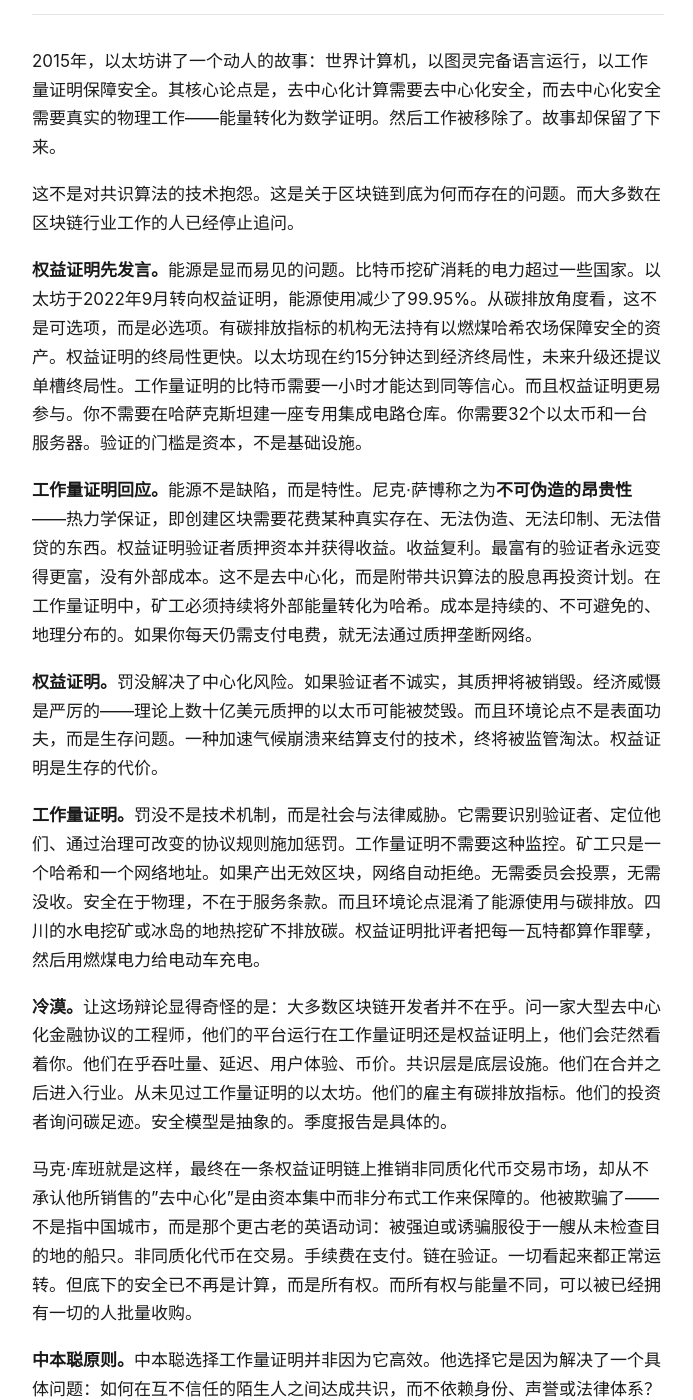
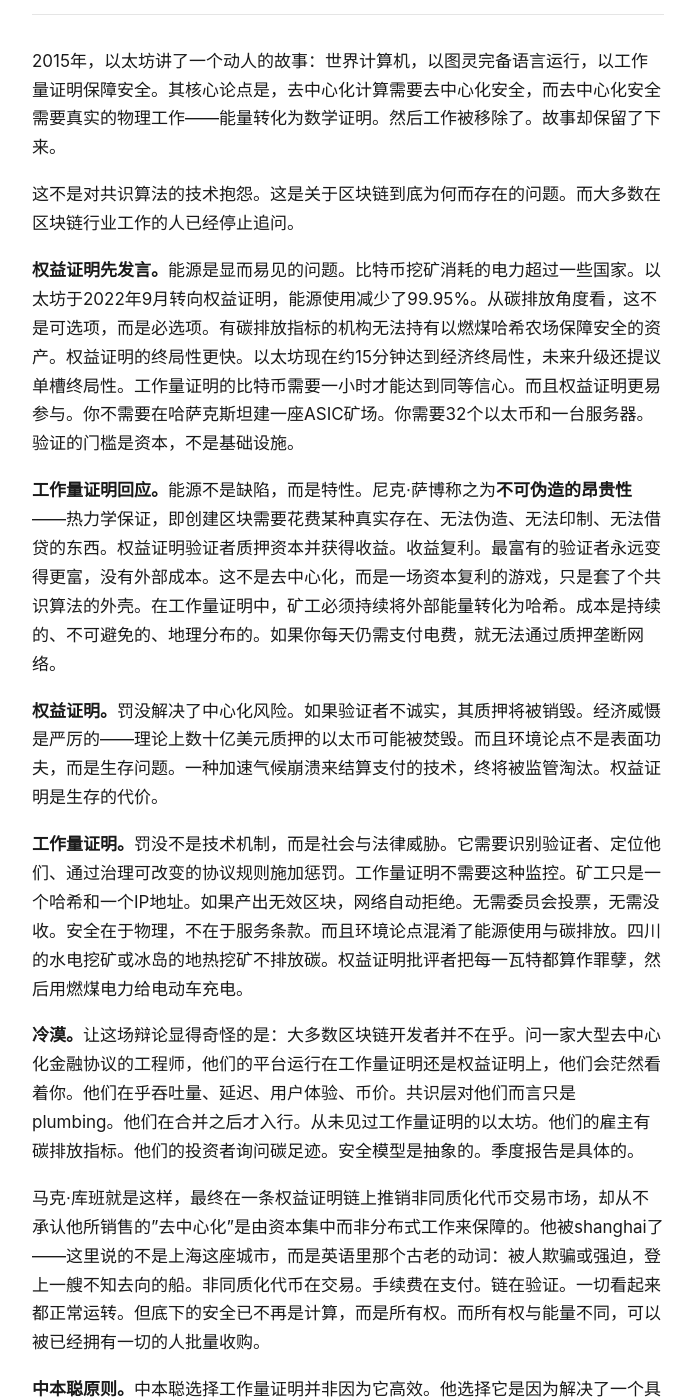
Before and after one commit to vfxowlsyvh/vfxowlsyvh.github.io, a Jekyll site: the page built from _posts/2026-05-21-pow-vs-pos-debate-zh.md, in a window 1280 px wide and 1400 px high, scrolled down 299 px. Shown: the whole window, without its empty margins (292-985 px from the left). Built offline with Jekyll 4.4.1, drawn with Linux system fonts in a browser that asks for light colours; some of the changed text lies outside the part shown.

Commit message:
Polish Chinese PoW vs PoS debate: localize awkward phrases, keep shanghai pun and English names

```diff
--- a/_posts/2026-05-21-pow-vs-pos-debate-zh.md
+++ b/_posts/2026-05-21-pow-vs-pos-debate-zh.md
@@ -10,17 +10,17 @@ lang: zh
 
 这不是对共识算法的技术抱怨。这是关于区块链到底为何而存在的问题。而大多数在区块链行业工作的人已经停止追问。
 
-**权益证明先发言。**能源是显而易见的问题。比特币挖矿消耗的电力超过一些国家。以太坊于2022年9月转向权益证明，能源使用减少了99.95%。从碳排放角度看，这不是可选项，而是必选项。有碳排放指标的机构无法持有以燃煤哈希农场保障安全的资产。权益证明的终局性更快。以太坊现在约15分钟达到经济终局性，未来升级还提议单槽终局性。工作量证明的比特币需要一小时才能达到同等信心。而且权益证明更易参与。你不需要在哈萨克斯坦建一座专用集成电路仓库。你需要32个以太币和一台服务器。验证的门槛是资本，不是基础设施。
+**权益证明先发言。**能源是显而易见的问题。比特币挖矿消耗的电力超过一些国家。以太坊于2022年9月转向权益证明，能源使用减少了99.95%。从碳排放角度看，这不是可选项，而是必选项。有碳排放指标的机构无法持有以燃煤哈希农场保障安全的资产。权益证明的终局性更快。以太坊现在约15分钟达到经济终局性，未来升级还提议单槽终局性。工作量证明的比特币需要一小时才能达到同等信心。而且权益证明更易参与。你不需要在哈萨克斯坦建一座ASIC矿场。你需要32个以太币和一台服务器。验证的门槛是资本，不是基础设施。
 
-**工作量证明回应。**能源不是缺陷，而是特性。尼克·萨博称之为**不可伪造的昂贵性**——热力学保证，即创建区块需要花费某种真实存在、无法伪造、无法印制、无法借贷的东西。权益证明验证者质押资本并获得收益。收益复利。最富有的验证者永远变得更富，没有外部成本。这不是去中心化，而是附带共识算法的股息再投资计划。在工作量证明中，矿工必须持续将外部能量转化为哈希。成本是持续的、不可避免的、地理分布的。如果你每天仍需支付电费，就无法通过质押垄断网络。
+**工作量证明回应。**能源不是缺陷，而是特性。尼克·萨博称之为**不可伪造的昂贵性**——热力学保证，即创建区块需要花费某种真实存在、无法伪造、无法印制、无法借贷的东西。权益证明验证者质押资本并获得收益。收益复利。最富有的验证者永远变得更富，没有外部成本。这不是去中心化，而是一场资本复利的游戏，只是套了个共识算法的外壳。在工作量证明中，矿工必须持续将外部能量转化为哈希。成本是持续的、不可避免的、地理分布的。如果你每天仍需支付电费，就无法通过质押垄断网络。
 
 **权益证明。**罚没解决了中心化风险。如果验证者不诚实，其质押将被销毁。经济威慑是严厉的——理论上数十亿美元质押的以太币可能被焚毁。而且环境论点不是表面功夫，而是生存问题。一种加速气候崩溃来结算支付的技术，终将被监管淘汰。权益证明是生存的代价。
 
-**工作量证明。**罚没不是技术机制，而是社会与法律威胁。它需要识别验证者、定位他们、通过治理可改变的协议规则施加惩罚。工作量证明不需要这种监控。矿工只是一个哈希和一个网络地址。如果产出无效区块，网络自动拒绝。无需委员会投票，无需没收。安全在于物理，不在于服务条款。而且环境论点混淆了能源使用与碳排放。四川的水电挖矿或冰岛的地热挖矿不排放碳。权益证明批评者把每一瓦特都算作罪孽，然后用燃煤电力给电动车充电。
+**工作量证明。**罚没不是技术机制，而是社会与法律威胁。它需要识别验证者、定位他们、通过治理可改变的协议规则施加惩罚。工作量证明不需要这种监控。矿工只是一个哈希和一个IP地址。如果产出无效区块，网络自动拒绝。无需委员会投票，无需没收。安全在于物理，不在于服务条款。而且环境论点混淆了能源使用与碳排放。四川的水电挖矿或冰岛的地热挖矿不排放碳。权益证明批评者把每一瓦特都算作罪孽，然后用燃煤电力给电动车充电。
 
-**冷漠。**让这场辩论显得奇怪的是：大多数区块链开发者并不在乎。问一家大型去中心化金融协议的工程师，他们的平台运行在工作量证明还是权益证明上，他们会茫然看着你。他们在乎吞吐量、延迟、用户体验、币价。共识层是底层设施。他们在合并之后进入行业。从未见过工作量证明的以太坊。他们的雇主有碳排放指标。他们的投资者询问碳足迹。安全模型是抽象的。季度报告是具体的。
+**冷漠。**让这场辩论显得奇怪的是：大多数区块链开发者并不在乎。问一家大型去中心化金融协议的工程师，他们的平台运行在工作量证明还是权益证明上，他们会茫然看着你。他们在乎吞吐量、延迟、用户体验、币价。共识层对他们而言只是 plumbing。他们在合并之后才入行。从未见过工作量证明的以太坊。他们的雇主有碳排放指标。他们的投资者询问碳足迹。安全模型是抽象的。季度报告是具体的。
 
-马克·库班就是这样，最终在一条权益证明链上推销非同质化代币交易市场，却从不承认他所销售的"去中心化"是由资本集中而非分布式工作来保障的。他被欺骗了——不是指中国城市，而是那个更古老的英语动词：被强迫或诱骗服役于一艘从未检查目的地的船只。非同质化代币在交易。手续费在支付。链在验证。一切看起来都正常运转。但底下的安全已不再是计算，而是所有权。而所有权与能量不同，可以被已经拥有一切的人批量收购。
+马克·库班就是这样，最终在一条权益证明链上推销非同质化代币交易市场，却从不承认他所销售的"去中心化"是由资本集中而非分布式工作来保障的。他被shanghai了——这里说的不是上海这座城市，而是英语里那个古老的动词：被人欺骗或强迫，登上一艘不知去向的船。非同质化代币在交易。手续费在支付。链在验证。一切看起来都正常运转。但底下的安全已不再是计算，而是所有权。而所有权与能量不同，可以被已经拥有一切的人批量收购。
 
 **中本聪原则。**中本聪选择工作量证明并非因为它高效。他选择它是因为解决了一个具体问题：如何在互不信任的陌生人之间达成共识，而不依赖身份、声誉或法律体系？答案是让参与以一种无法伪造的方式变得昂贵。能量是唯一满足这一条件的资源。资本不满足。资本可以被借贷、拆分、集中，并隐藏在法律结构之后。一千瓦时就是一千瓦时。它是唯一无法合成的证明。
 
```
Also changed, not shown: other parts of _posts/2026-05-21-pow-vs-pos-debate-zh.md (+1 -1 lines).
